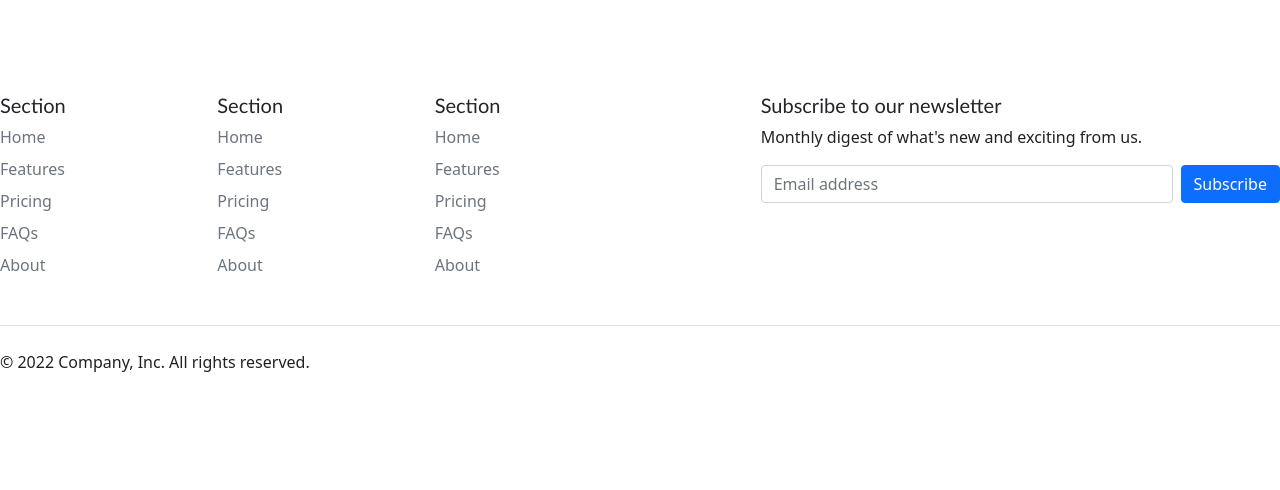
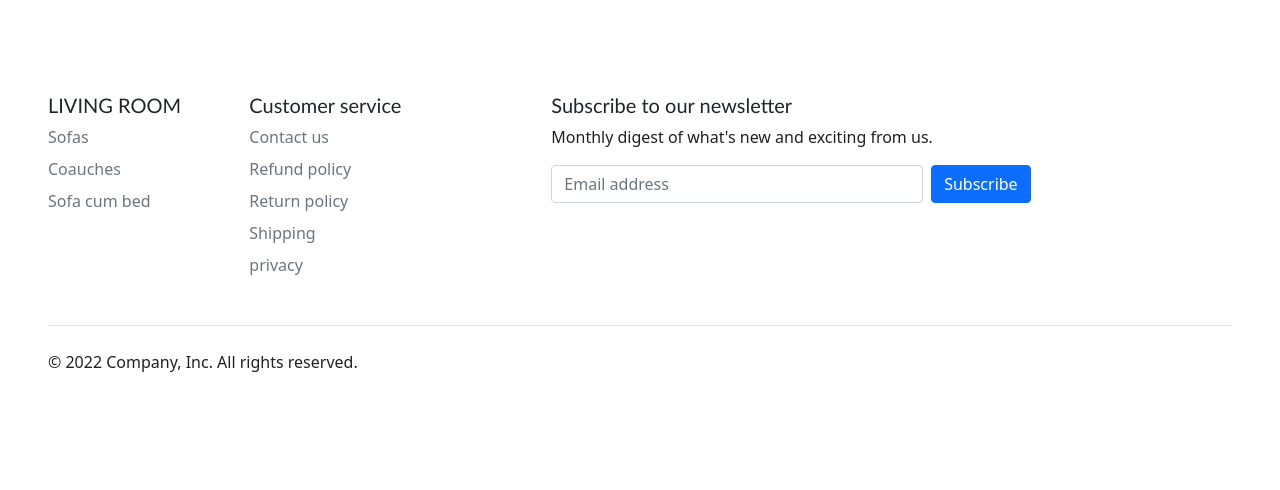
Before and after one commit to keerthibacha/furtureDecor, a plain HTML site: page index.html in a window 1280 px wide. Shown: the part 2182-2672 px from the top of the page. Drawn offline with nearby package versions, Linux system fonts and the light colour scheme.

Commit message:
Update index.html

```diff
--- a/index.html
+++ b/index.html
@@ -323,38 +323,23 @@
       </div>
 
 
-      <footer>
-  <footer class="py-5">
+ <footer class="py-5 px-5">
     <div class="row">
       <div class="col-6 col-md-2 mb-3">
-        <h5>Section</h5>
+        <h5>LIVING ROOM</h5>
         <ul class="nav flex-column">
-          <li class="nav-item mb-2"><a href="#" class="nav-link p-0 text-muted">Home</a></li>
-          <li class="nav-item mb-2"><a href="#" class="nav-link p-0 text-muted">Features</a></li>
-          <li class="nav-item mb-2"><a href="#" class="nav-link p-0 text-muted">Pricing</a></li>
-          <li class="nav-item mb-2"><a href="#" class="nav-link p-0 text-muted">FAQs</a></li>
-          <li class="nav-item mb-2"><a href="#" class="nav-link p-0 text-muted">About</a></li>
+          <li class="nav-item mb-2"><a href="#" class="nav-link p-0 text-muted">Sofas</a></li>
+          <li class="nav-item mb-2"><a href="#" class="nav-link p-0 text-muted">Coauches</a></li>
+          <li class="nav-item mb-2"><a href="#" class="nav-link p-0 text-muted">Sofa cum bed</a></li>
         </ul>
-      </div>
-
-      <div class="col-6 col-md-2 mb-3">
-        <h5>Section</h5>
-        <ul class="nav flex-column">
-          <li class="nav-item mb-2"><a href="#" class="nav-link p-0 text-muted">Home</a></li>
-          <li class="nav-item mb-2"><a href="#" class="nav-link p-0 text-muted">Features</a></li>
-          <li class="nav-item mb-2"><a href="#" class="nav-link p-0 text-muted">Pricing</a></li>
-          <li class="nav-item mb-2"><a href="#" class="nav-link p-0 text-muted">FAQs</a></li>
-          <li class="nav-item mb-2"><a href="#" class="nav-link p-0 text-muted">About</a></li>
-        </ul>
-      </div>
-        <div class="col-6 col-md-2 mb-3">
-          <h5>Section</h5>
+      </div> <div class="col-6 col-md-2 mb-3">
+          <h5>Customer service</h5>
           <ul class="nav flex-column">
-            <li class="nav-item mb-2"><a href="#" class="nav-link p-0 text-muted">Home</a></li>
-            <li class="nav-item mb-2"><a href="#" class="nav-link p-0 text-muted">Features</a></li>
-            <li class="nav-item mb-2"><a href="#" class="nav-link p-0 text-muted">Pricing</a></li>
-            <li class="nav-item mb-2"><a href="#" class="nav-link p-0 text-muted">FAQs</a></li>
-            <li class="nav-item mb-2"><a href="#" class="nav-link p-0 text-muted">About</a></li>
+            <li class="nav-item mb-2"><a href="#" class="nav-link p-0 text-muted">Contact us</a></li>
+            <li class="nav-item mb-2"><a href="#" class="nav-link p-0 text-muted">Refund policy</a></li>
+            <li class="nav-item mb-2"><a href="#" class="nav-link p-0 text-muted">Return policy</a></li>
+            <li class="nav-item mb-2"><a href="#" class="nav-link p-0 text-muted">Shipping</a></li>
+            <li class="nav-item mb-2"><a href="#" class="nav-link p-0 text-muted">privacy</a></li>
           </ul>
         </div>
 
```
